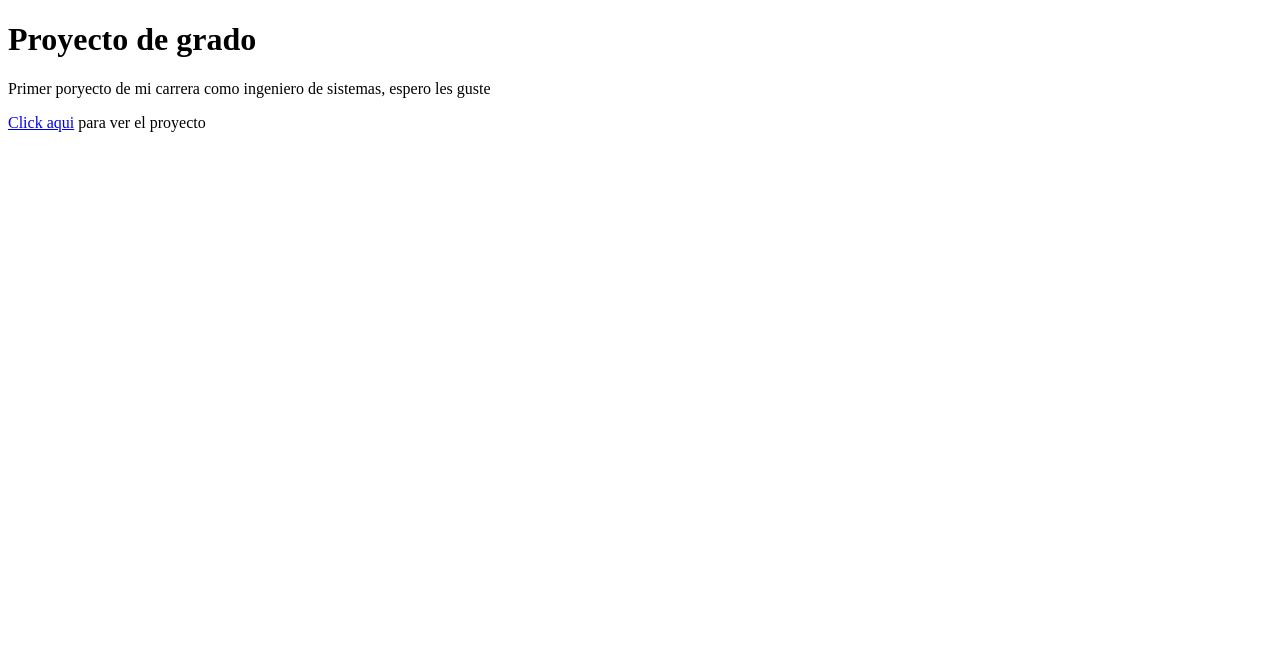
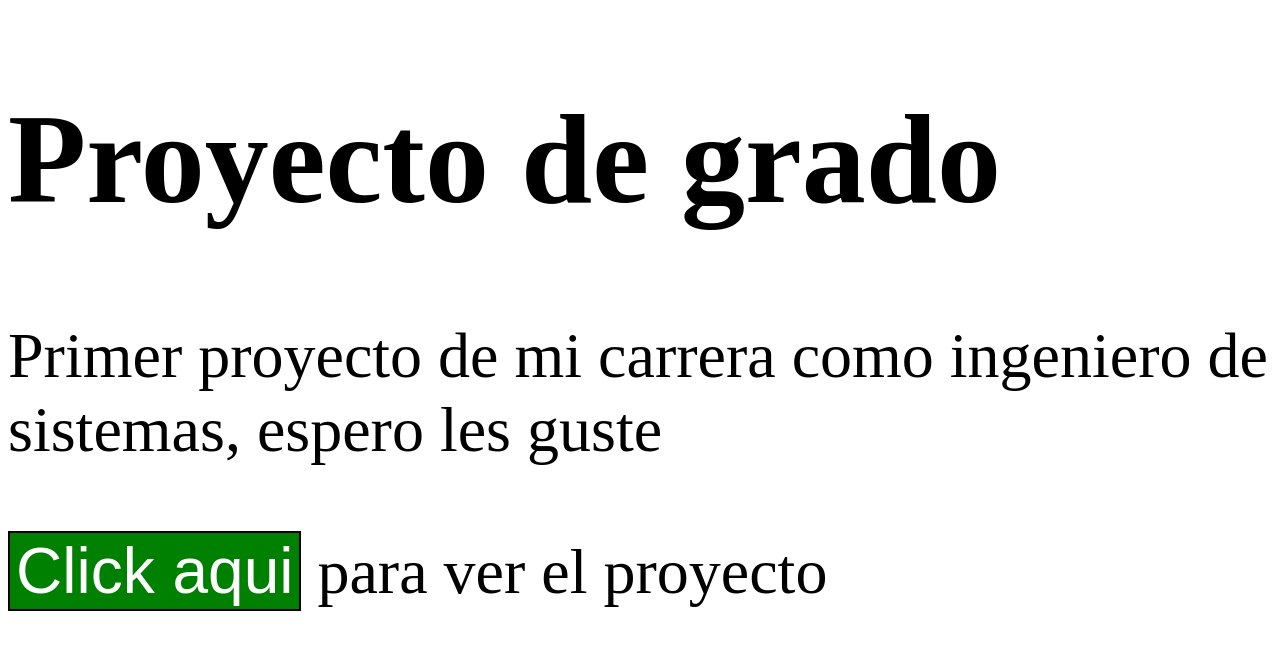
Before and after one commit to aflasso/HTML---PRUEBAS, a plain HTML site: page index.html in a window 1280 px wide. Drawn offline with Linux system fonts and the light colour scheme.

Commit message:
fourth comit

```diff
--- a/index.html
+++ b/index.html
@@ -2,14 +2,34 @@
 <html>
     <head>
         <title> Primera pagina </title>
+
+        <style>
+            body {
+                font-size: 64px;
+            }
+
+            button {
+                background: green;
+                font-size: 64px;
+                border: 2px solid black;
+            }
+
+            a {
+                color: white;
+                text-decoration: none;
+            }
+
+        </style>
     </head>
 
     <body>
         <h1>Proyecto de grado</h1>
 
-        <p>Primer poryecto de mi carrera como ingeniero de sistemas, espero les guste</p>
+        <p>Primer proyecto de mi carrera como ingeniero de sistemas, espero les guste</p>
 
-        <a href="Untitled-2.html" target="_blanck">Click aqui</a> para ver el proyecto
+        <button><a href="Untitled-2.html" target="_blanck">Click aqui</a></button> para ver el proyecto
+
+
 
 
     </body>
```
Also changed, not shown: Untitled-2.html (+1 -1 lines).
